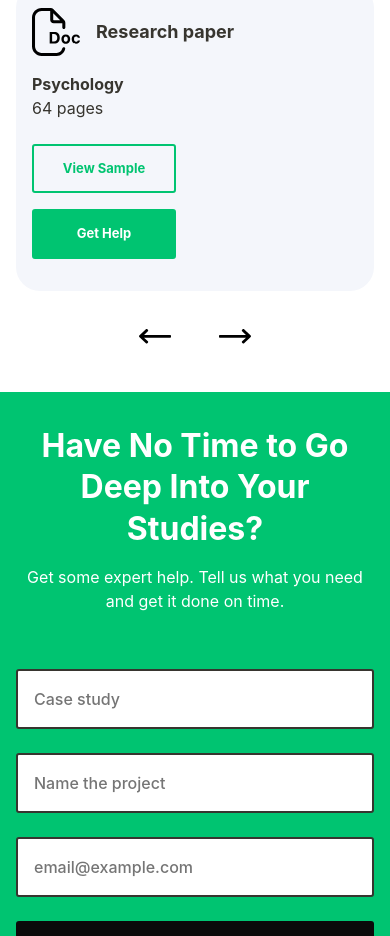
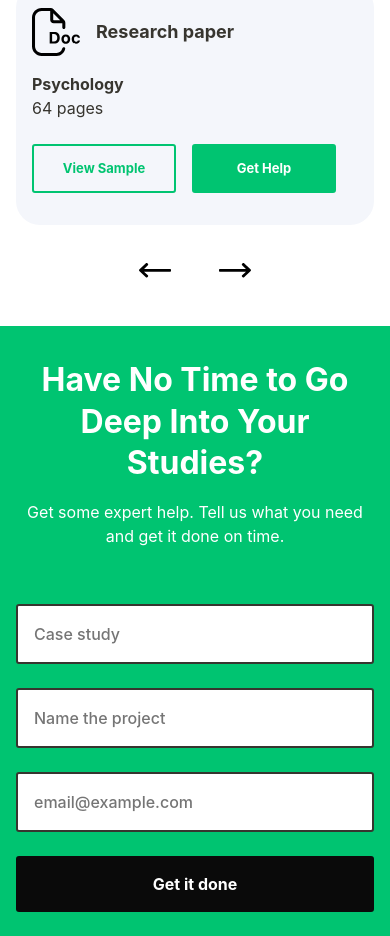
Before and after one commit to mityabondar/portfolio-seopage, a website built with webpack: page index.html in a window 390 px wide. Shown: the part 3840-4776 px from the top of the page. Built offline with nearby package versions, Linux system fonts and the light colour scheme.

Commit message:
Fixed adaptive work block

```diff
--- a/app/main.bundle.css
+++ b/app/main.bundle.css
@@ -2280,10 +2280,6 @@ button.blank {
         font-size: large;
     }
 
-    .work__buttons {
-        flex-direction: column;
-    }
-
     .work__button {
         font-size: small;
     }
--- a/src/css/works.css
+++ b/src/css/works.css
@@ -129,10 +129,6 @@
         font-size: large;
     }
 
-    .work__buttons {
-        flex-direction: column;
-    }
-
     .work__button {
         font-size: small;
     }
```
